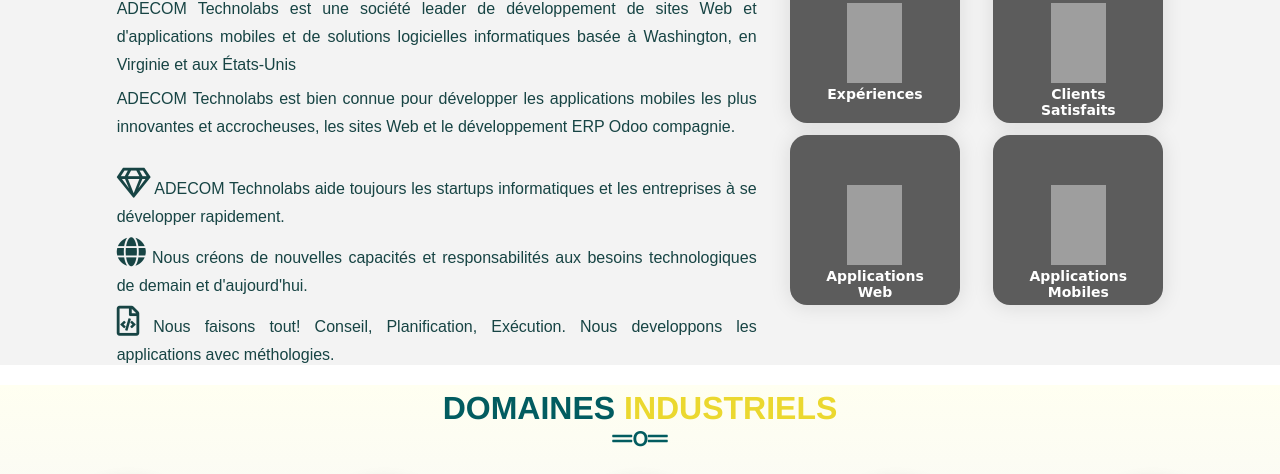
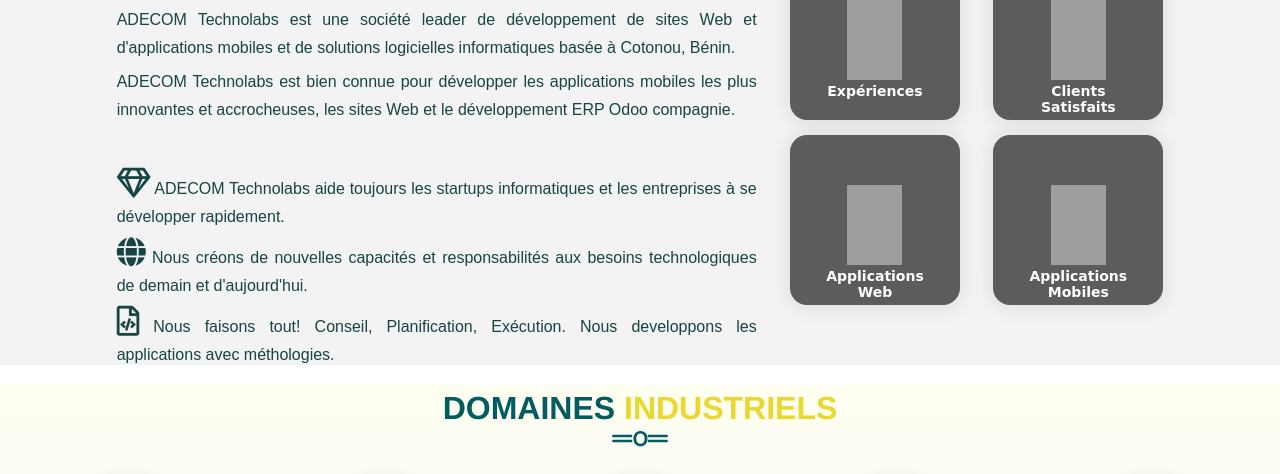
Before and after one commit to adecomtechnolabs/page, a plain HTML site: page index.html in a window 1280 px wide. Shown: the part 626-1100 px from the top of the page. Drawn offline with nearby package versions, Linux system fonts and the light colour scheme; grey boxes are pictures that could not be loaded.

Commit message:
Update index.html

```diff
--- a/index.html
+++ b/index.html
@@ -133,7 +133,7 @@
         <div class="row">
             <div class="col-2">
                 <p><h1><span>ADECOM</span> TECHNOLABS</h1></p>
-                <p>ADECOM Technolabs est une société leader de développement de sites Web et d'applications mobiles et de solutions logicielles informatiques basée à Washington, en Virginie et aux États-Unis</p>
+                <p>ADECOM Technolabs est une société leader de développement de sites Web et d'applications mobiles et de solutions logicielles informatiques basée à Cotonou, Bénin.</p>
                 <p>ADECOM Technolabs est bien connue pour développer les applications mobiles les plus innovantes et accrocheuses, les sites Web et le développement ERP Odoo compagnie.</p>
             </div>
             <div class="col-3">
```
